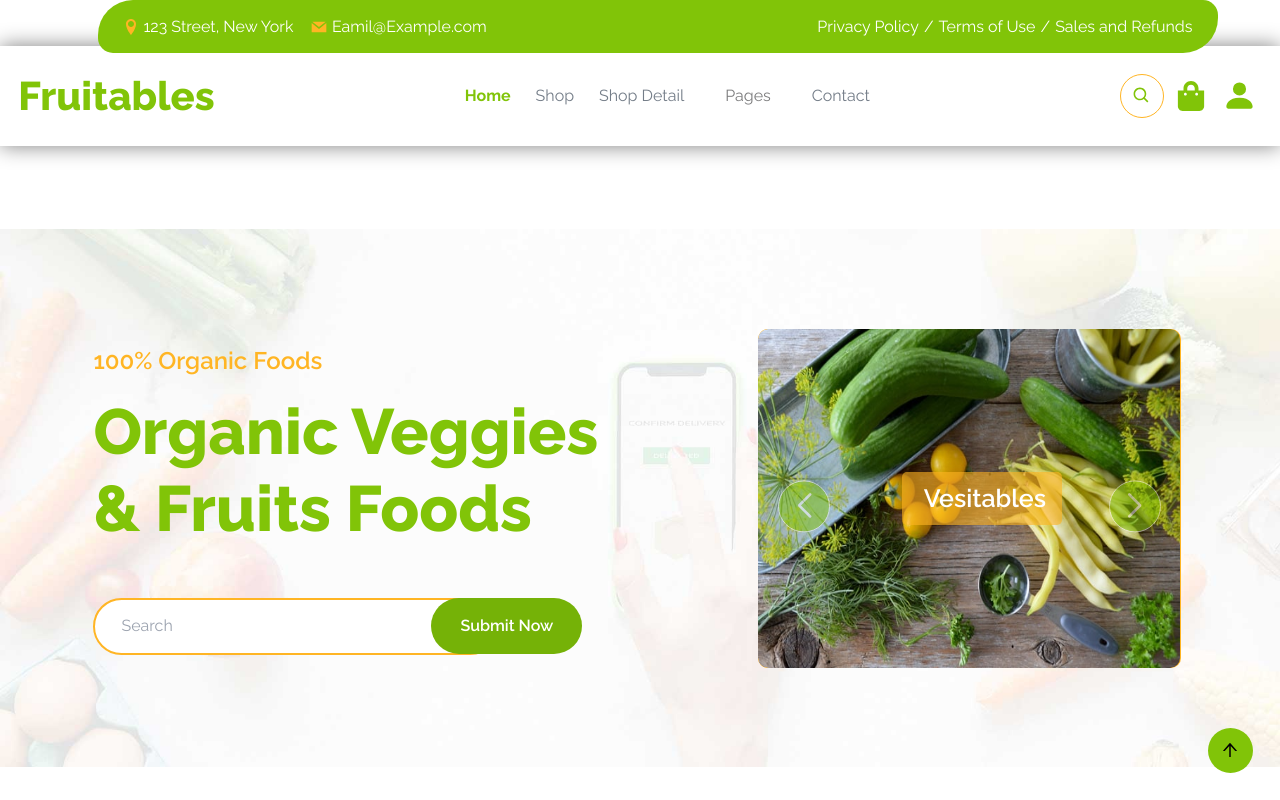
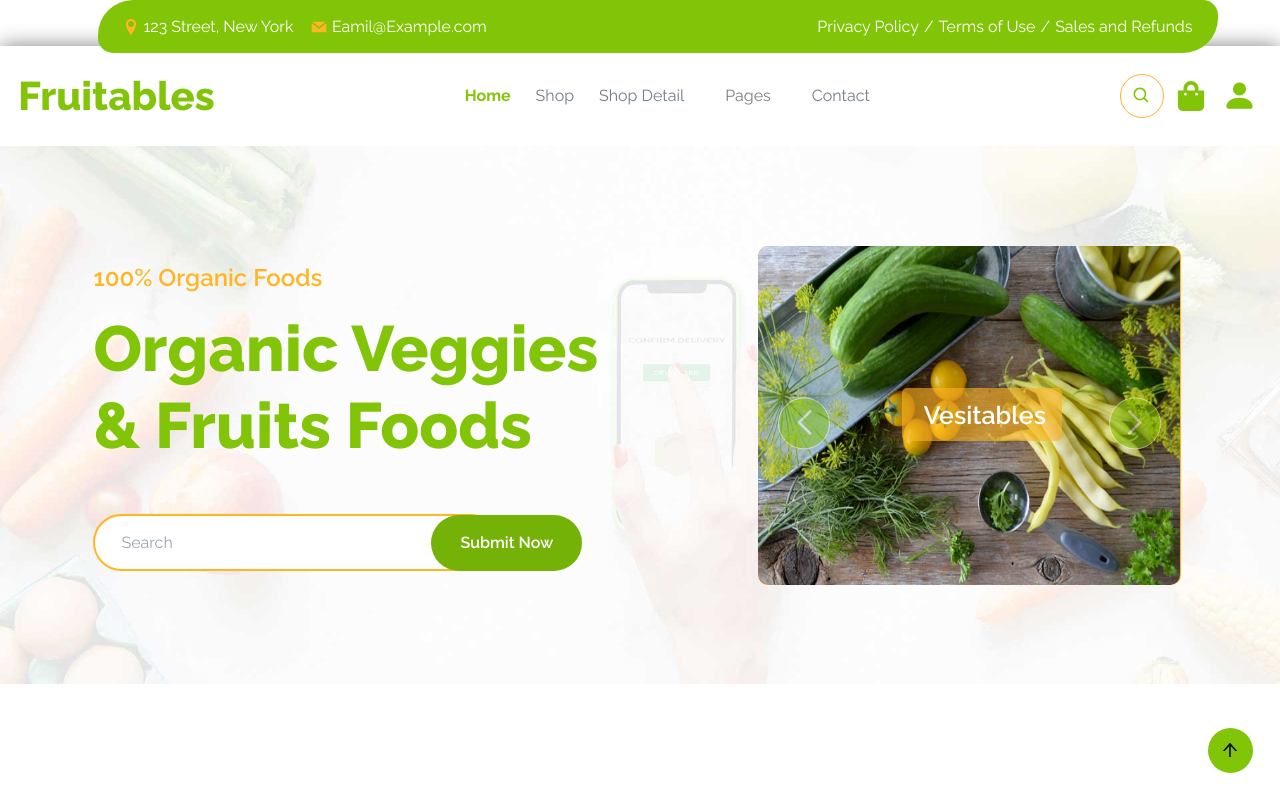
Before and after one commit to akmaljon88887777/Fruitables, a React (Create React App) app: page / in a window 1280 px wide. Shown: the top 800 px of the page. Built offline with nearby package versions, Linux system fonts and the light colour scheme; the HTML template or start-up script is replaced by a standard one.

Commit message:
headerdan margin-top olib tashlandi

```diff
--- a/src/Components/Header/index.jsx
+++ b/src/Components/Header/index.jsx
@@ -4,7 +4,7 @@ import HeaderCarousel from "./HeaderCarousel";
 function Header() {
   return (
     <>
-      <div className="home__header_img mt-[6.5%] pt-[100px]">
+      <div className="home__header_img mt-[0%] pt-[100px]">
         <div className="flex max-lg:flex-col items-center gap-[2em] justify-center">
           <div className=" flex xl:w-[49%] lg:w-[55%] max-lg:px-[15%] pl-[7.3%]  max-lg:w-full flex-col text-start items-start lg:justify-start justify-center">
             <p className="raleway  text-[24px]  font-semibold text-[#FFB524]">
```
